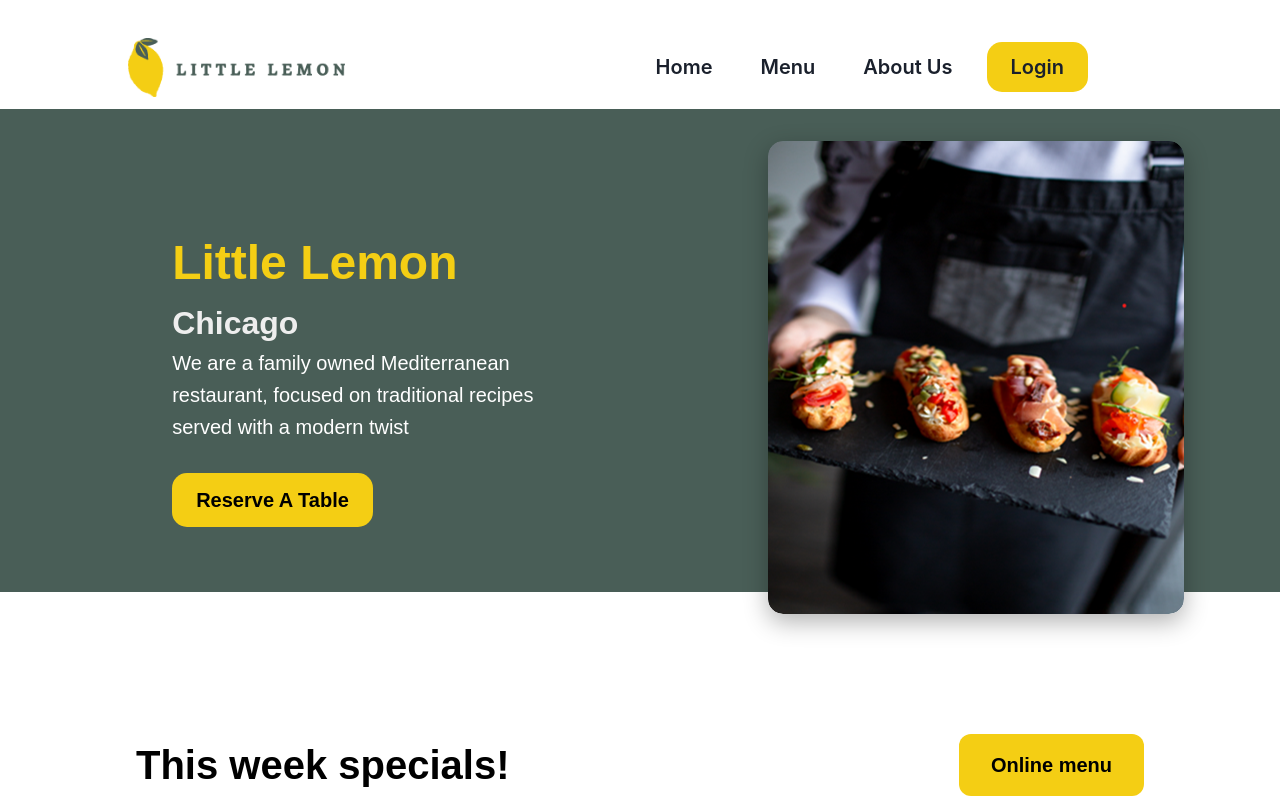
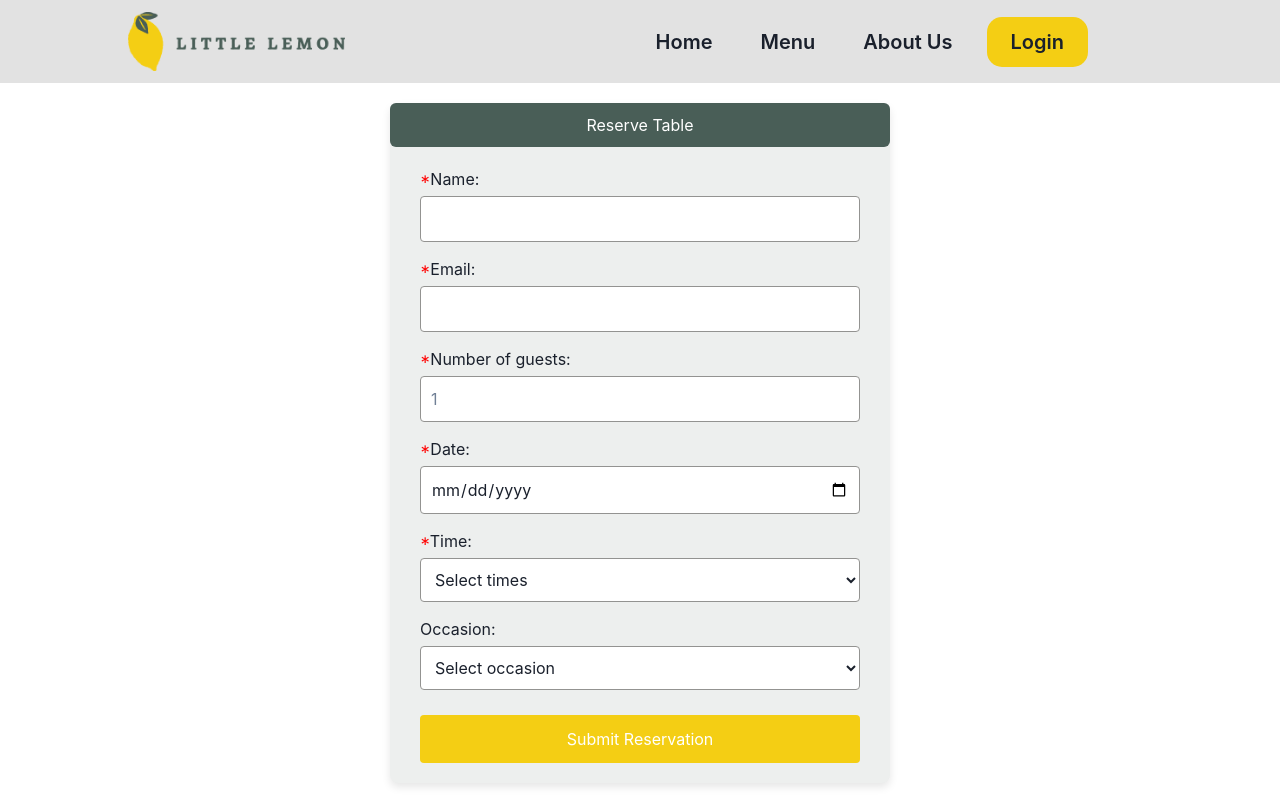
Before and after one commit to ritz0206/BiteBuddy-React-app, a React (Create React App) app in the folder my-bitebuddy-app/: page /reserve in a window 1280 px wide. Shown: the top 800 px of the page. Built offline with nearby package versions, Linux system fonts and the light colour scheme.

Commit message:
Reservation form created

```diff
--- a/my-bitebuddy-app/package.json
+++ b/my-bitebuddy-app/package.json
@@ -16,6 +16,7 @@
     "framer-motion": "^12.23.28",
     "react": "^19.2.0",
     "react-dom": "^19.2.0",
+    "react-router-dom": "^7.11.0",
     "react-scripts": "5.0.1",
     "web-vitals": "^2.1.4"
   },
--- a/my-bitebuddy-app/src/App.js
+++ b/my-bitebuddy-app/src/App.js
@@ -1,19 +1,62 @@
 import './App.css';
+import { BrowserRouter as Router, Routes, Route } from 'react-router-dom';
 import NavigationBar from './NavigationBar';
 import HeroSection from './HeroSection';
 import OrderOnlineSection from './OrderOnlineSection';
 import AboutUs from './AboutUs';
 import Footer from './Footer';
+import Reserve from './Reserve';
+import React, { useState } from 'react';
 
 function App() {
+    const [formDataTime, setFormDataTime] = useState({
+      date: '',
+      time: ''
+    });
+
+    const handleFormDataTimeChange = (e) => {
+    const { name, value } = e.target;
+
+    setFormDataTime(prevState => {
+      if (name === 'date' && value === '') {
+        return{
+          ...prevState,
+          [name]: value,
+          time : ''
+        };
+      }
+      else if (name === 'date' && value === "2026-01-17") {
+        return{
+          ...prevState,
+          [name]: value,
+          time : ['18:00', '19:00', '20:00']
+        };
+      }
+      return {
+      ...prevState,
+      [name]: value,
+      time: ['17:00', '18:00', '19:00', '20:00', '21:00', '22:00']
+    };
+    });
+  };
   return (
-    <>
+    <Router>
       <NavigationBar />
-      <HeroSection />
-      <OrderOnlineSection />
-      <AboutUs/>
-      <Footer/>
-    </>
+      <Routes>
+        <Route
+          path="/"
+          element={
+            <>
+              <HeroSection />
+              <OrderOnlineSection />
+              <AboutUs />
+            </>
+          }
+        />
+        <Route path="/reserve" element={<Reserve formDataTime={formDataTime} handleFormDataTimeChange={handleFormDataTimeChange} />} />
+      </Routes>
+      <Footer />
+    </Router>
   );
 }
 
--- a/my-bitebuddy-app/src/HeroSection.js
+++ b/my-bitebuddy-app/src/HeroSection.js
@@ -1,5 +1,6 @@
 import React from "react";
 import "./HeroSection.css";
+import { Link } from "react-router-dom";
 import sampleImage from "./assets/HeroSectionImg.png"; // Replace with your actual image
 
 export default function HeroSection() {
@@ -14,9 +15,9 @@ export default function HeroSection() {
               We are a family owned Mediterranean restaurant, focused on traditional
               recipes served with a modern twist
             </p>
-            <a href="#reserve" className="reserve-button">
+            <Link to="/reserve" className="reserve-button">
               Reserve A Table
-            </a>
+            </Link>
           </div>
           {/* Right Image Column */}
           <div className="hero-image-container">
--- a/my-bitebuddy-app/src/NavigationBar.js
+++ b/my-bitebuddy-app/src/NavigationBar.js
@@ -25,7 +25,7 @@ export default function NavigationBar() {
         <Spacer />
         {/* Right side: Navigation Links */}
         <HStack spacing={5}>
-          <Link href="#hero-section" className="nav-btn">
+          <Link href="/" className="nav-btn">
             Home
           </Link>
           <Link href="#order-section" className="nav-btn">
--- /dev/null
+++ b/my-bitebuddy-app/src/Reserve.css
@@ -0,0 +1,75 @@
+.reserve-container {
+  background-color: #EDEFEE;
+  border-radius: 8px;
+  padding: 20px 30px;
+  box-shadow: 0 4px 8px rgba(0, 0, 0, 0.1);
+  width: 100%;
+  max-width: 500px; /* Keeps the form responsive */
+  margin: 20px auto; /* Added margin for spacing */
+}
+
+/* Title styling */
+.reserve-container h1 {
+  text-align: center;
+  color: white;
+  background-color: #495E57; /* Background color for the title */
+  padding: 10px 0;
+  border-radius: 6px;
+  margin: -20px -30px 20px -30px; /* Making sure the background extends to the form edges */
+}
+
+/* Form styles */
+.reserve-form {
+  display: flex;
+  flex-direction: column;
+  gap: 15px;
+}
+
+/* Form group styling */
+.form-group {
+  display: flex;
+  flex-direction: column;
+}
+
+/* Label styling */
+.form-group label {
+  color: var(--main-color);
+  margin-bottom: 5px;
+}
+
+.required {
+  color: red;
+}
+
+/* Input styling */
+.form-group input {
+    padding: 10px;
+    border: 1px solid #939391;
+    border-radius: 4px;
+    font-size: 1rem;
+}
+
+.form-group select {
+    padding: 10px;
+    border: 1px solid #939391;
+    border-radius: 4px;
+    font-size: 1rem;
+    background-color: white;
+}
+
+/* Submit button styling */
+.submit-button {
+  background-color: #f4ce14;
+  color: white;
+  padding: 12px;
+  font-size: 1rem;
+  border: none;
+  border-radius: 4px;
+  cursor: pointer;
+  transition: background-color 0.3s ease;
+  margin-top: 10px;
+}
+
+.submit-button:hover {
+  background-color: #495E57; /* Slightly darker yellow */
+}
--- /dev/null
+++ b/my-bitebuddy-app/src/Reserve.js
@@ -0,0 +1,133 @@
+import React, { useState } from 'react';
+import './Reserve.css';
+
+const Reserve = ({ formDataTime, handleFormDataTimeChange }) => {
+  const [formData, setFormData] = useState({
+    name: '',
+    email: '',
+    guests: '',
+    date: '',
+    time: '',
+    occasion: ''
+  });
+
+  const handleChange = (e) => {
+    const { name, value } = e.target;
+    setFormData({
+      ...formData,
+      [name]: value,
+      date: formDataTime.date
+    });
+  };
+
+  const handleSubmit = (e) => {
+    e.preventDefault();
+    console.log("Reservation details:", formData);
+    alert("Reservation request is sent!");
+    setFormData({
+      name: '',
+      email: '',
+      guests: '',
+      date: '',
+      time: '',
+      occasion: ''
+    });
+    handleFormDataTimeChange({target: { name: 'date', value: '' }});
+  };
+
+  return (
+    <div className="reserve-container">
+      <h1>Reserve Table</h1>
+      <form onSubmit={handleSubmit} className="reserve-form">
+        <div className="form-group">
+          <label htmlFor="name"><span className="required">*</span>Name:</label>
+          <input
+            type="text"
+            id="name"
+            name="name"
+            value={formData.name}
+            onChange={handleChange}
+            required
+          />
+        </div>
+
+        <div className="form-group">
+          <label htmlFor="email"><span className="required">*</span>Email:</label>
+          <input
+            type="email"
+            id="email"
+            name="email"
+            value={formData.email}
+            onChange={handleChange}
+            required
+          />
+        </div>
+
+        <div className="form-group">
+          <label htmlFor="guests"><span className="required">*</span>Number of guests:</label>
+          <input
+            type="number"
+            id="guests"
+            placeholder="1" min="1" max="10"
+            name="guests"
+            value={formData.guests}
+            onChange={handleChange}
+            required
+          />
+        </div>
+
+        <div className="form-group">
+          <label htmlFor="date"><span className="required">*</span>Date:</label>
+          <input
+            type="date"
+            id="date"
+            name="date"
+            value={formDataTime.date}
+            onChange={handleFormDataTimeChange}
+            required
+          />
+        </div>
+
+        <div className="form-group">
+          <label htmlFor="time"><span className="required">*</span>Time:</label>
+          <select
+            id="time"
+            name="time"
+            value={formData.time || ''}
+            onChange={handleChange}
+          >
+            {
+              formDataTime.time && formDataTime.time.length > 0
+                ? formDataTime.time.map((time, index) => (
+                  <option key={index} value={time}>
+                    {time}
+                  </option>
+                ))
+                : <option value="">Select times</option>
+            }
+
+          </select>
+        </div>
+
+        <div className="form-group">
+          <label htmlFor="occasion">Occasion:</label>
+          <select
+            id="occasion"
+            name="occasion"
+            value={formData.occasion || ''}
+            onChange={handleChange}
+          >
+            <option value="">Select occasion</option>
+            <option value="Birthday">Birthday</option>
+            <option value="Anniversary">Anniversary</option>
+            <option value="Casual">Casual</option>
+          </select>
+        </div>
+
+        <button type="submit" className="submit-button">Submit Reservation</button>
+      </form>
+    </div>
+  );
+};
+
+export default Reserve;
--- a/my-bitebuddy-app/src/Styles.css
+++ b/my-bitebuddy-app/src/Styles.css
@@ -1,13 +1,13 @@
 /* styles.css */
 .header {
   width: 100%;
-  background-color: rgba(255, 255, 255, 0.9); /* whiteAlpha.900 equivalent */
+  background-color: #E2E2E2; /* whiteAlpha.900 equivalent */
   z-index: 1000;
   padding: 12px; /* Chakra's spacing scale 3 = 12px */
   transition: transform 0.3s ease-in-out;
   padding-left: 10%;
   padding-right: 15%;
-  margin-top: 2%;
+  margin-top: 0;
 }
 
 .nav-btn {
```
Also changed, not shown: 1 other file (tests, documents, lock files or other folders).
